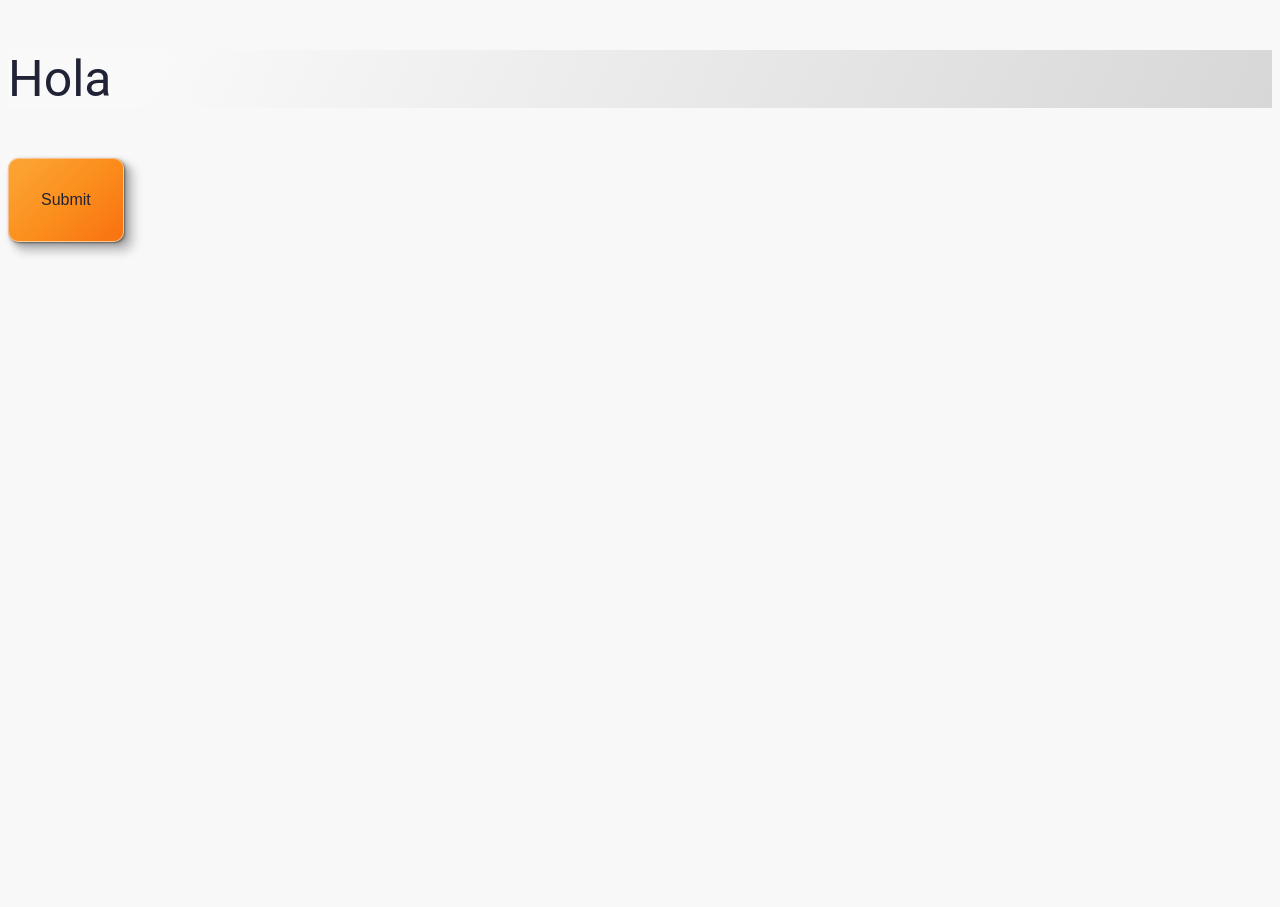
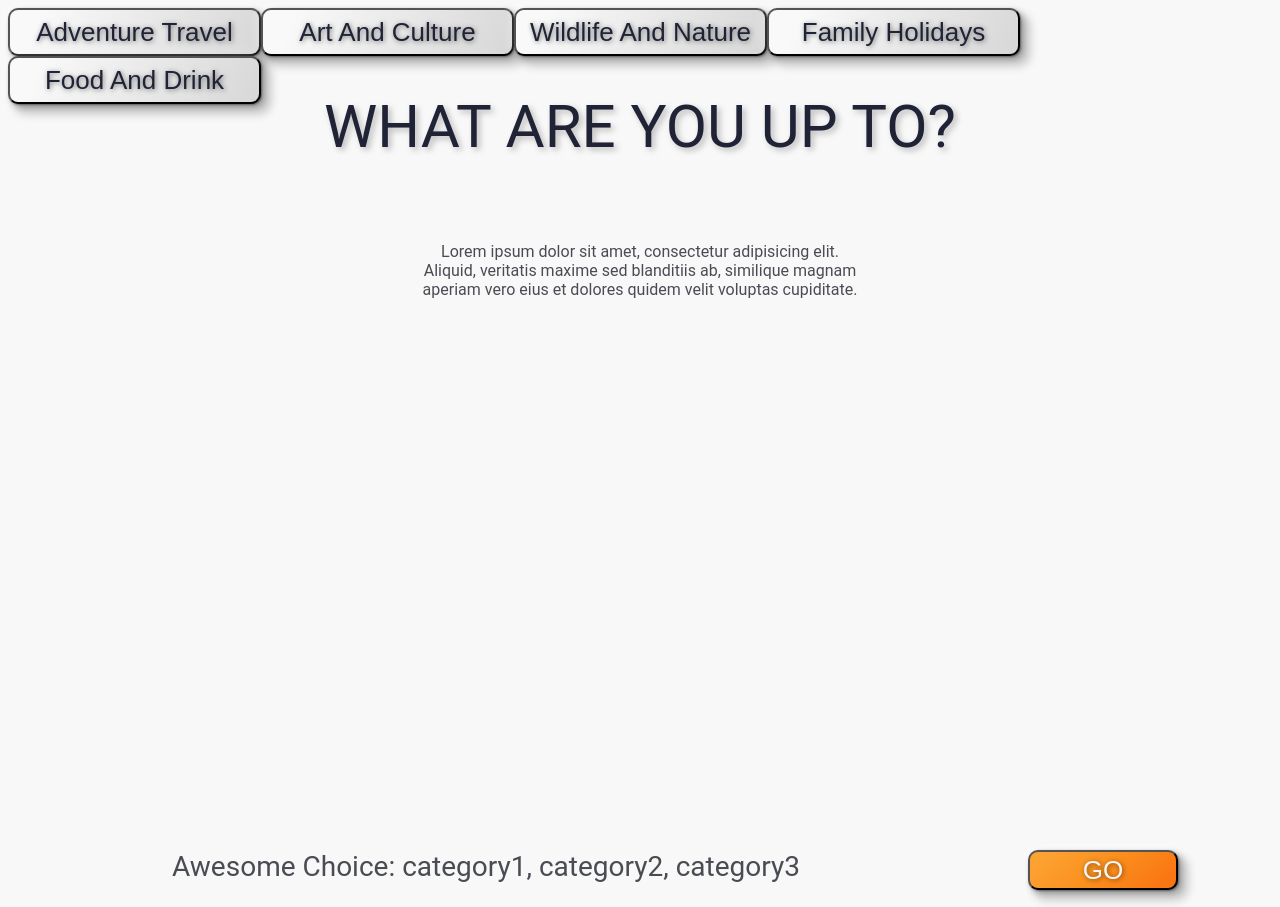
Before and after one commit to colmexcode/frontend_code, a React app: page / in a window 1280 px wide. Before the commit the page ends 800 px from the top, so only its background shows below. Built offline with nearby package versions, Linux system fonts and the light colour scheme.

Commit message:
1st version of 'InterestForm' component

```diff
--- /dev/null
+++ b/src/components/InterestForm/index.js
@@ -0,0 +1,41 @@
+// ------------------------------ import libraries
+import React from 'react';
+
+// ------------------------------ import components
+
+
+// ------------------------------ import styles and images
+import {
+  Title,
+  DescriptText,
+  Category,
+  TextChoice,
+  ButtonAction,
+} from './styles';
+
+// -------- import redux actions
+
+
+// ------------------------------------ COMPONENT ------------------------------------//
+// description of the component.
+export const InterestForm = () => {
+  return (
+    <>
+      <section>
+        <Title>WHAT ARE YOU UP TO?</Title>
+        <DescriptText>Lorem ipsum dolor sit amet, consectetur adipisicing elit. Aliquid, veritatis maxime sed blanditiis ab, similique magnam aperiam vero eius et dolores quidem velit voluptas cupiditate.</DescriptText>
+      </section>
+      <section>
+        <Category>Adventure Travel</Category>
+        <Category>Art And Culture</Category>
+        <Category>Wildlife And Nature</Category>
+        <Category>Family Holidays</Category>
+        <Category>Food And Drink</Category>
+      </section>
+      <section>
+        <TextChoice>Awesome Choice: category1, category2, category3</TextChoice>
+        <ButtonAction>GO</ButtonAction>
+      </section>
+    </>
+  );
+};
--- /dev/null
+++ b/src/components/InterestForm/styles.js
@@ -0,0 +1,73 @@
+// ------------------------------ import libraries
+import styled from 'styled-components';
+// ------------------------------ import variables
+import { colors, spacing, fonts, shadows } from '../../global-styles/Variables';
+
+// ------------------------------------ COMPONENTS ------------------------------------//
+export const Title = styled.h1`
+  position: absolute;
+  height: 70px;
+  left: 0;
+  right: 0;
+  top: 92px;
+  margin: 0 auto;
+  font-weight: ${fonts.normal};
+  font-size: 60px;
+  line-height: 70px;
+  text-align: center;
+  color: ${colors.titleColor};
+  /* text-shadow: ${shadows.outsideShadow}; */
+  text-shadow: 3px 3px 6px rgba(0, 0, 0, 0.25);
+`
+
+export const DescriptText = styled.p`
+  position: absolute;
+  width: 447px;
+  height: 57px;
+  left: 0;
+  right: 0;
+  top: 242px;
+  margin: 0 auto;
+  font-size: 16px;
+  line-height: 19px;
+  text-align: center;
+`;
+
+export const Category = styled.button`
+  width: 253px;
+  height: 48px;
+  border-radius: 10px;
+  background: ${colors.secondaryBackgroundColor};
+  box-shadow: ${shadows.outsideShadow};
+  font-size: 26px;
+  line-height: 30px;
+  color: ${colors.titleColor};
+  text-shadow: 1px 1px 5px rgba(0, 0, 0, 0.5);
+`
+
+export const TextChoice = styled.p`
+  position: absolute;
+  width: 646px;
+  height: 57px;
+  left: 163px;
+  top: 850px;
+  margin: 0 auto;
+  font-weight: ${fonts.normal};
+  font-size: 28px;
+  text-align: center;
+`;
+
+export const ButtonAction = styled.button`
+  position: absolute;
+  width: 150px;
+  height: 40px;
+  left: 1028px;
+  top: 850px;
+  border-radius: 10px;
+  ${colors.mainBackgroundColor};
+  box-shadow: ${shadows.outsideShadow};
+  font-size: 26px;
+  line-height: 30px;
+  color: #f7f7f7;
+  text-shadow: 1px 1px 5px rgba(0, 0, 0, 0.5);
+`
--- a/src/router/App.js
+++ b/src/router/App.js
@@ -3,7 +3,7 @@ import React from 'react';
 import { BrowserRouter, Switch, Route } from 'react-router-dom';
 
 // ------------------------------ import components
-import { Hola } from '../components/Hola';
+import { InterestForm } from '../components/InterestForm';
 
 // ------------------------------------ COMPONENT ------------------------------------//
 // This is the router.
@@ -13,7 +13,7 @@ export const App = () => {
   return (
     <BrowserRouter>
       <Switch>
-        <Route exact path="/" component={Hola} />
+        <Route exact path="/" component={InterestForm} />
       </Switch>
     </BrowserRouter>
   );
```
Also changed, not shown: src/components/NotFound/index.js (added, +22 -0 lines), src/components/NotFound/styles.js (added).
